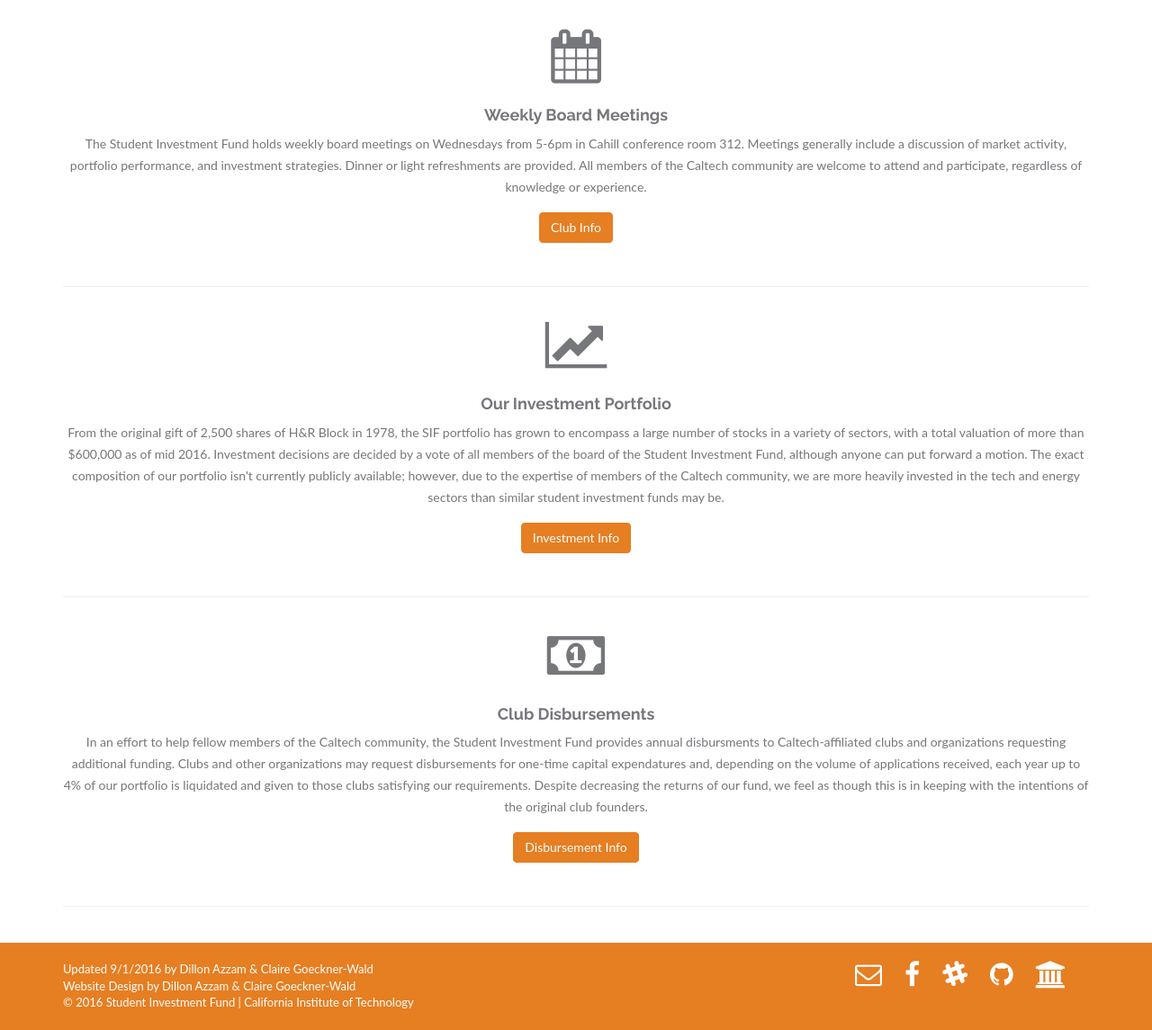
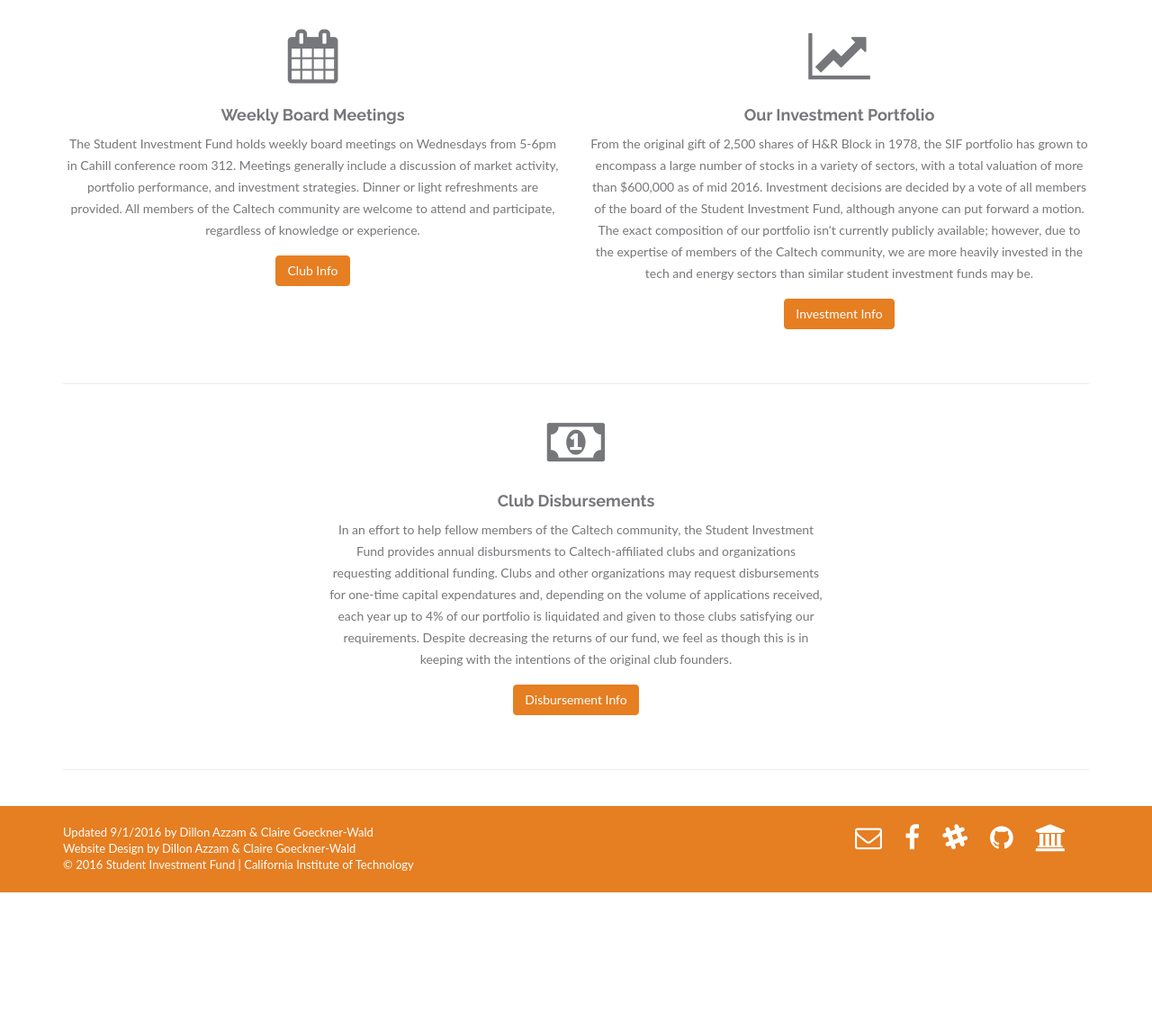
Before and after one commit to CaltechSIF/caltechsif.github.io, a plain HTML site: page index.html in a window 1280 px wide. Shown: the part 552-1697 px from the top of the page at 90% size. After the commit the page ends 1544 px from the top, so only its background shows below. Drawn offline with nearby package versions, Linux system fonts and the light colour scheme; a web font is replaced by a local one.

Commit message:
Have 2x2 columns on index page

```diff
--- a/index.html
+++ b/index.html
@@ -82,23 +82,32 @@
 	 <div id="service">
 	 	<div class="container">
  			<div class="row centered">
- 				<div class="col-md-12">
+ 				<div class="col-lg-6 col-md-6 col-sm-12 col-xs-12">
  					<i class="fa fa-calendar"></i>
  					<h4>Weekly Board Meetings</h4>
  					<p>The Student Investment Fund holds weekly board meetings on Wednesdays from 5-6pm in Cahill conference room 312.  Meetings generally include a discussion of market activity, portfolio performance, and investment strategies.  Dinner or light refreshments are provided.  All members of the Caltech community are welcome to attend and participate, regardless of knowledge or experience.</p>
- 					<p><a href="about.html" class="btn btn-theme">Club Info</a><br/><br/><hr></p>
+ 					<p><a href="about.html" class="btn btn-theme">Club Info</a><br/><br/></p>
  				</div>
- 				<div class="col-md-12">
+ 				<div class="hidden-lg hidden-md col-sm-12 col-xs-12">
+ 					<hr>
+ 				</div>
+ 				<div class="col-lg-6 col-md-6 col-sm-12 col-xs-12">
  					<i class="fa fa-line-chart"></i>
  					<h4>Our Investment Portfolio</h4>
  					<p>From the original gift of 2,500 shares of H&amp;R Block in 1978, the SIF portfolio has grown to encompass a large number of stocks in a variety of sectors, with a total valuation of more than $600,000 as of mid 2016.  Investment decisions are decided by a vote of all members of the board of the Student Investment Fund, although anyone can put forward a motion.  The exact composition of our portfolio isn't currently publicly available; however, due to the expertise of members of the Caltech community, we are more heavily invested in the tech and energy sectors than similar student investment funds may be.</p>
- 					<p><a href="investing.html" class="btn btn-theme">Investment Info</a><br/><br/><hr></p>
+ 					<p><a href="investing.html" class="btn btn-theme">Investment Info</a><br/><br/></p>
  				</div>
- 				<div class="col-md-12">
+ 				<div class="col-lg-0 col-md-0 col-sm-12 col-xs-12">
+ 					<hr>
+ 				</div>
+ 				<div class="col-lg-offset-3 col-lg-6 col-md-offset-3 col-md-6 col-sm-12 col-xs-12">
  					<i class="fa fa-money"></i>
  					<h4>Club Disbursements</h4>
  					<p>In an effort to help fellow members of the Caltech community, the Student Investment Fund provides annual disbursments to Caltech-affiliated clubs and organizations requesting additional funding.  Clubs and other organizations may request disbursements for one-time capital expendatures and, depending on the volume of applications received, each year up to 4% of our portfolio is liquidated and given to those clubs satisfying our requirements.  Despite decreasing the returns of our fund, we feel as though this is in keeping with the intentions of the original club founders.</p>
- 					<p><a href="disbursements.html" class="btn btn-theme">Disbursement Info</a><br/><br/><hr></p>
+ 					<p><a href="disbursements.html" class="btn btn-theme">Disbursement Info</a><br/><br/></p>
+ 				</div>
+ 				<div class="col-lg-0 col-md-0 col-sm-12 col-xs-12">
+ 					<hr>
  				</div>
 	 		</div>
 	 	</div><!--/container -->
```
Also changed, not shown: disbursements.html (+0 -1 lines).
